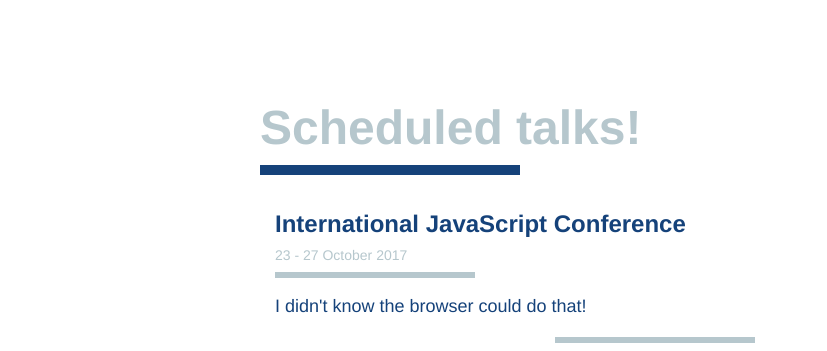
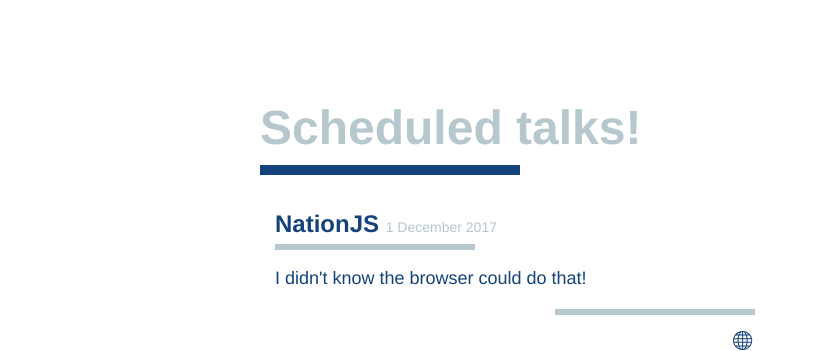
Before and after one commit to Sambego/talks, a website built with webpack: page src/index.html in a window 1280 px wide. Shown: the part 689-1040 px from the top of the page, without its empty margins (0-827 px from the left). Built offline with nearby package versions, Linux system fonts and the light colour scheme; files whose address does not match are found by name.

Commit message:
add NationJS

```diff
--- a/src/index.html
+++ b/src/index.html
@@ -63,6 +63,14 @@
                 <h1>Scheduled talks!</h1>
 
                 <ul class="events">
+                    <li class="event">
+                        <h2>NationJS <time>1 December 2017</time></h2>
+                        <p>I didn't know the browser could do that!</p>
+
+                        <footer>
+                            <a href="http://nationjs.com/program#sam_bellen" target="_blank" title="Visit the event website."><i class="icon icon--globe"></i></a>
+                        </footer>
+                    </li>
                     <li class="event">
                         <h2>International JavaScript Conference <time>23 - 27 October 2017</time></h2>
                         <p>I didn't know the browser could do that!</p>
```
